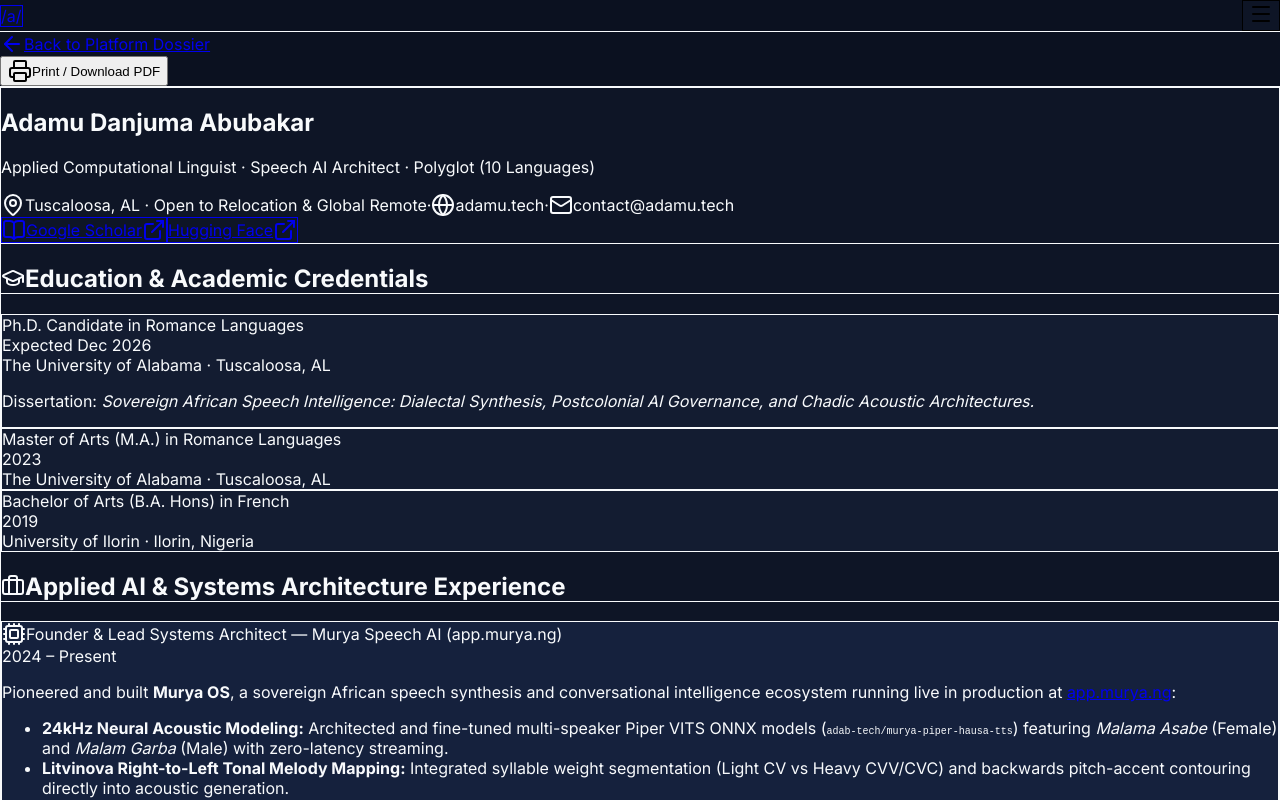
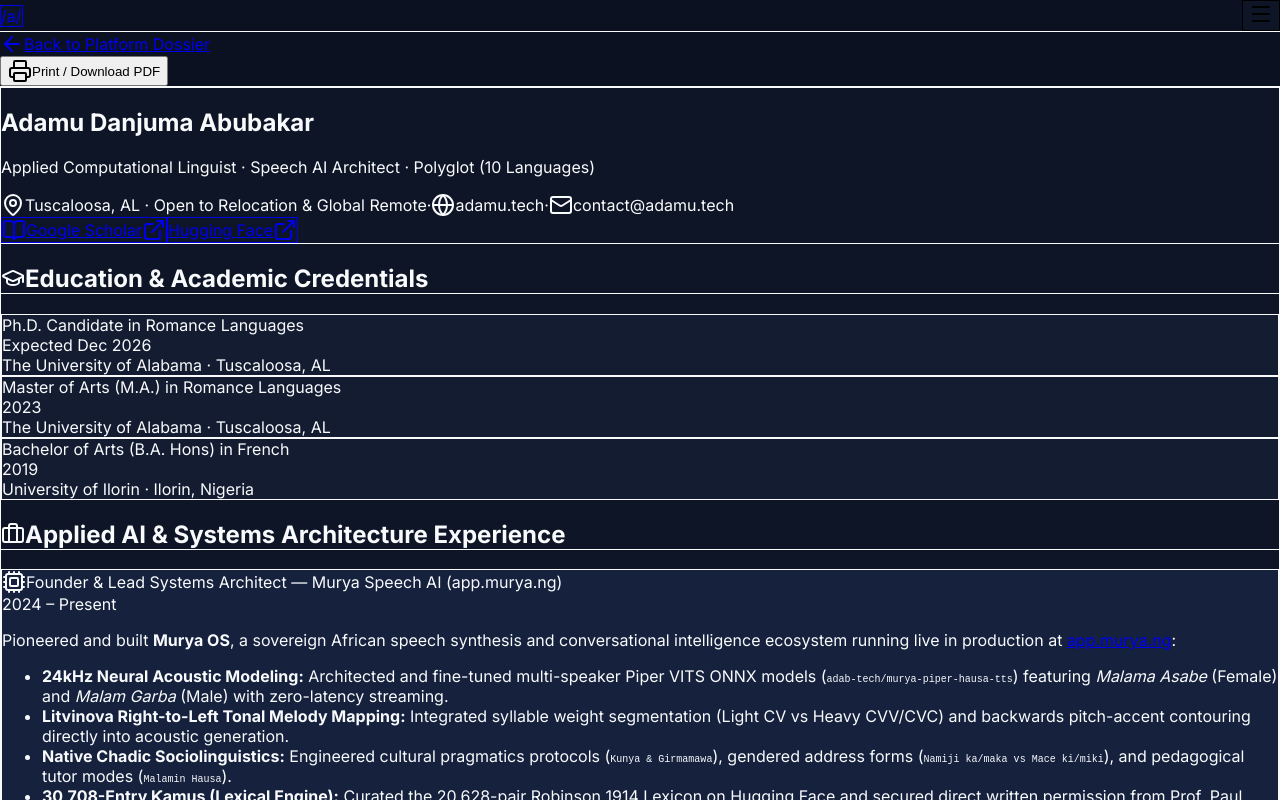
Before and after one commit to adab-tech/adab-tech.github.io, a Next.js app: page /academic-cv in a window 1280 px wide. Shown: the top 800 px of the page. Built offline with nearby package versions, Linux system fonts and the light colour scheme; a web font is replaced by a local one.

Commit message:
fix: remove dissertation title line from all CV and About pages

```diff
--- a/src/app/about/page.tsx
+++ b/src/app/about/page.tsx
@@ -113,9 +113,6 @@
                   <span className="text-amber-400 text-xs">Expected Dec 2026</span>
                 </div>
                 <div className="text-zinc-400 font-mono text-xs">The University of Alabama · Tuscaloosa, AL</div>
-                <p className="text-zinc-300 pt-1 text-xs sm:text-sm leading-relaxed">
-                  Dissertation: <em>Sovereign African Speech Intelligence: Dialectal Synthesis, Postcolonial AI Governance, and Chadic Acoustic Architectures.</em>
-                </p>
               </div>
 
               <div className="p-4 rounded-xl border border-zinc-800 bg-[#131C31] space-y-1">
--- a/src/app/academic-cv/page.tsx
+++ b/src/app/academic-cv/page.tsx
@@ -112,9 +112,6 @@
                   <span className="text-amber-400 text-xs">Expected Dec 2026</span>
                 </div>
                 <div className="text-zinc-400 font-mono text-xs">The University of Alabama · Tuscaloosa, AL</div>
-                <p className="text-zinc-300 pt-1 text-xs sm:text-sm leading-relaxed">
-                  Dissertation: <em>Sovereign African Speech Intelligence: Dialectal Synthesis, Postcolonial AI Governance, and Chadic Acoustic Architectures.</em>
-                </p>
               </div>
 
               <div className="p-4 rounded-xl border border-zinc-800 bg-[#131C31] space-y-1">
--- a/src/app/curriculum-vitae/page.tsx
+++ b/src/app/curriculum-vitae/page.tsx
@@ -112,9 +112,6 @@
                   <span className="text-amber-400 text-xs">Expected Dec 2026</span>
                 </div>
                 <div className="text-zinc-400 font-mono text-xs">The University of Alabama · Tuscaloosa, AL</div>
-                <p className="text-zinc-300 pt-1 text-xs sm:text-sm leading-relaxed">
-                  Dissertation: <em>Sovereign African Speech Intelligence: Dialectal Synthesis, Postcolonial AI Governance, and Chadic Acoustic Architectures.</em>
-                </p>
               </div>
 
               <div className="p-4 rounded-xl border border-zinc-800 bg-[#131C31] space-y-1">
--- a/src/app/cv/page.tsx
+++ b/src/app/cv/page.tsx
@@ -112,9 +112,6 @@
                   <span className="text-amber-400 text-xs">Expected Dec 2026</span>
                 </div>
                 <div className="text-zinc-400 font-mono text-xs">The University of Alabama · Tuscaloosa, AL</div>
-                <p className="text-zinc-300 pt-1 text-xs sm:text-sm leading-relaxed">
-                  Dissertation: <em>Sovereign African Speech Intelligence: Dialectal Synthesis, Postcolonial AI Governance, and Chadic Acoustic Architectures.</em>
-                </p>
               </div>
 
               <div className="p-4 rounded-xl border border-zinc-800 bg-[#131C31] space-y-1">
```
